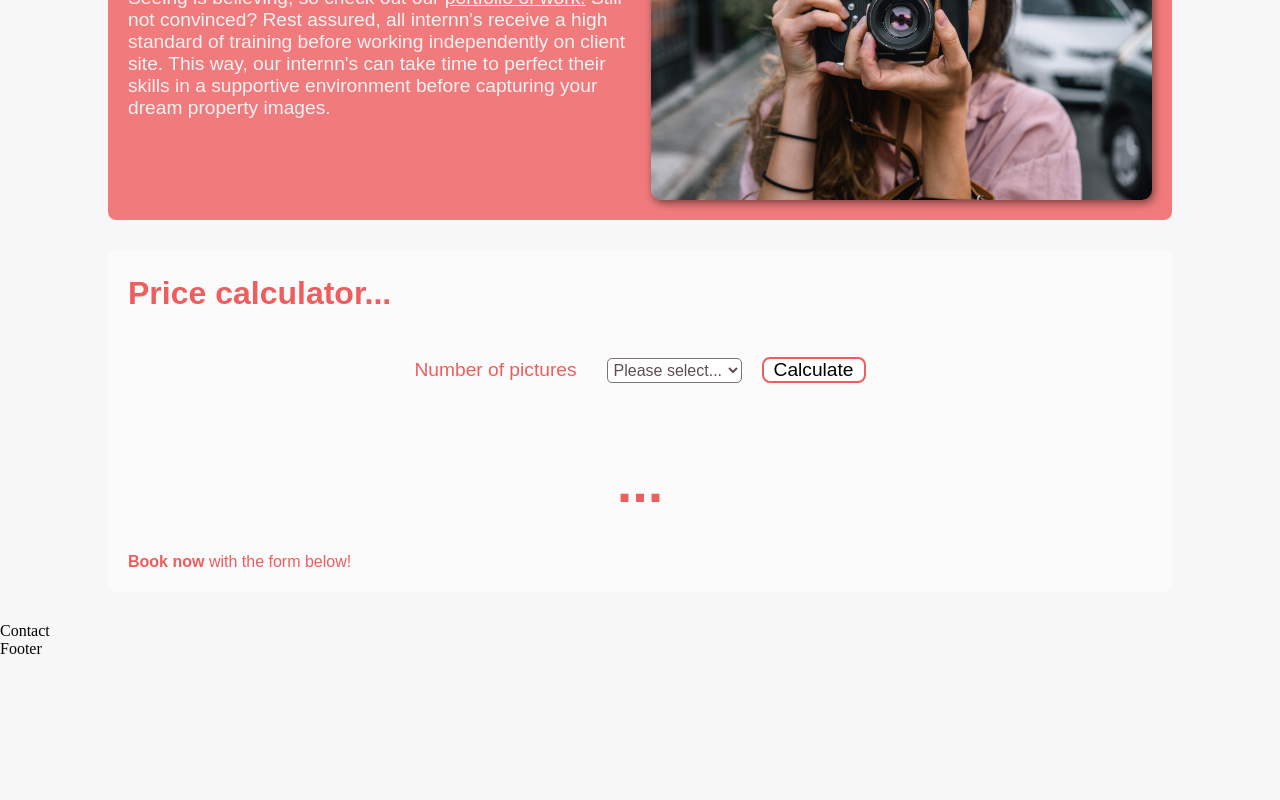
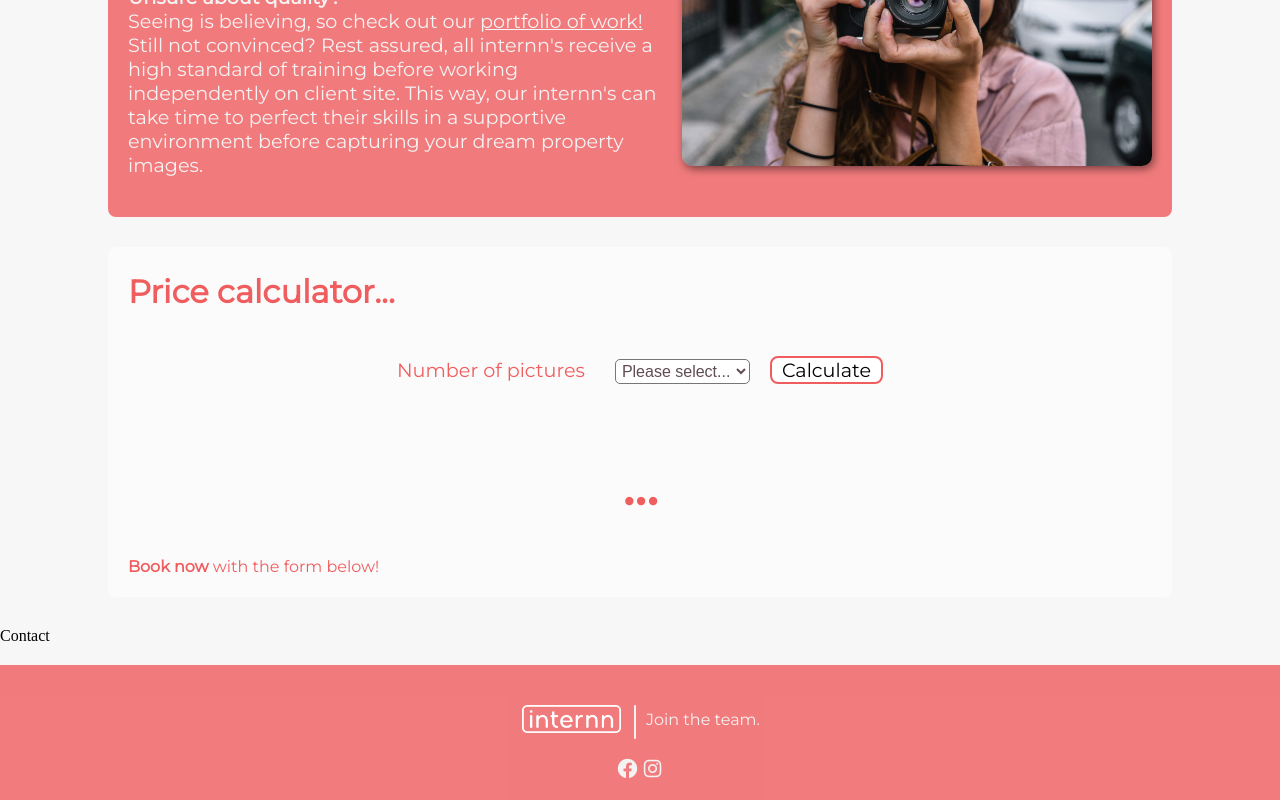
Before and after one commit to SamKelsey/internn-react-app, a React (Create React App) app in the folder client/: page / in a window 1280 px wide. Shown: the part 828-1628 px from the top of the page. Before the commit the page ends 1486 px from the top, so only its background shows below. Built offline with nearby package versions, Linux system fonts and the light colour scheme.

Commit message:
Added Footer component and fontawesome link

```diff
--- a/client/public/index.html
+++ b/client/public/index.html
@@ -10,7 +10,16 @@
       content="Web site created using create-react-app"
     />
     <link rel="apple-touch-icon" href="%PUBLIC_URL%/logo192.png" />
-
+    <link
+      rel="stylesheet"
+      href="https://cdnjs.cloudflare.com/ajax/libs/font-awesome/5.15.1/css/all.min.css"
+      integrity="sha512-+4zCK9k+qNFUR5X+cKL9EIR+ZOhtIloNl9GIKS57V1MyNsYpYcUrUeQc9vNfzsWfV28IaLL3i96P9sdNyeRssA=="
+      crossorigin="anonymous"
+    />
+    <link
+      href="https://fonts.googleapis.com/css2?family=Montserrat&display=swap"
+      rel="stylesheet"
+    />
     <title>React App</title>
   </head>
   <body>
--- a/client/src/components/App.js
+++ b/client/src/components/App.js
@@ -6,7 +6,7 @@ import Landing from "./Landing/Landing";
 import About from "./About/About";
 import Pricing from "./Pricing/Pricing";
 import Contact from "./Contact";
-import Footer from "./Footer";
+import Footer from "./Footer/Footer";
 import JoinUs from "./JoinUs";
 
 function App() {
--- a/client/src/components/Footer.js
+++ /dev/null
@@ -1,9 +0,0 @@
-import React, { Component } from "react";
-
-class Footer extends Component {
-  render() {
-    return <div>Footer</div>;
-  }
-}
-
-export default Footer;
--- /dev/null
+++ b/client/src/components/Footer/Footer.js
@@ -0,0 +1,34 @@
+import React, { Component } from "react";
+import { Link } from "react-router-dom";
+import "./footer.css";
+import logo from "../../images/white_without_slogan.png";
+
+class Footer extends Component {
+  render() {
+    return (
+      <div className="footer">
+        <div className="footer-links">
+          <div className="logo-wrapper">
+            <div className="logo">
+              <Link to="/">
+                <img src={logo} />
+              </Link>
+            </div>
+          </div>
+          <div className="center-line"></div>
+          <div className="join-us-wrapper">
+            <Link className="join-us" to="/join-us">
+              Join the team.
+            </Link>
+          </div>
+        </div>
+        <div className="media-icons">
+          <i className="fab fa-facebook fa-fw"></i>
+          <i className="fab fa-instagram fa-fw"></i>
+        </div>
+      </div>
+    );
+  }
+}
+
+export default Footer;
--- /dev/null
+++ b/client/src/components/Footer/footer.css
@@ -0,0 +1,70 @@
+.footer {
+  margin-top: 20px;
+  background-color: rgba(240, 93, 94, 0.8);
+  color: #f4f2f3;
+  font-family: "Montserrate", sans-serif;
+  text-align: center;
+  padding: 20px;
+}
+
+.footer-links {
+  display: flex;
+  justify-content: center;
+  margin: 20px auto;
+}
+
+.footer .logo-wrapper,
+.footer .join-us-wrapper {
+  width: 200px;
+}
+
+.logo-wrapper {
+  text-align: right;
+}
+
+.join-us-wrapper {
+  text-align: left;
+  padding-left: 10px;
+}
+
+.logo,
+.join-us {
+  display: inline-block;
+}
+
+.logo {
+  margin-right: 10px;
+}
+
+.logo img {
+  width: 55%;
+}
+
+.join-us {
+  margin-right: 10px;
+  line-height: 30px;
+  color: #f4f2f3;
+}
+
+.join-us:hover {
+  border-bottom: 1px solid #f4f2f3;
+}
+
+.footer .center-line {
+  width: 2px;
+  background-color: #f4f2f3;
+  border-radius: 1px;
+}
+
+.footer .join-us {
+  text-decoration: none;
+  font-family: "Montserrat", sans-serif;
+}
+
+.footer .media-icons i {
+  font-size: 20px;
+}
+
+.footer .media-icons i:hover {
+  cursor: pointer;
+}
```
Also changed, not shown: client/src/components/Pricing.js (deleted, +0 -9 lines), 1 other file (tests, documents, lock files or other folders).
